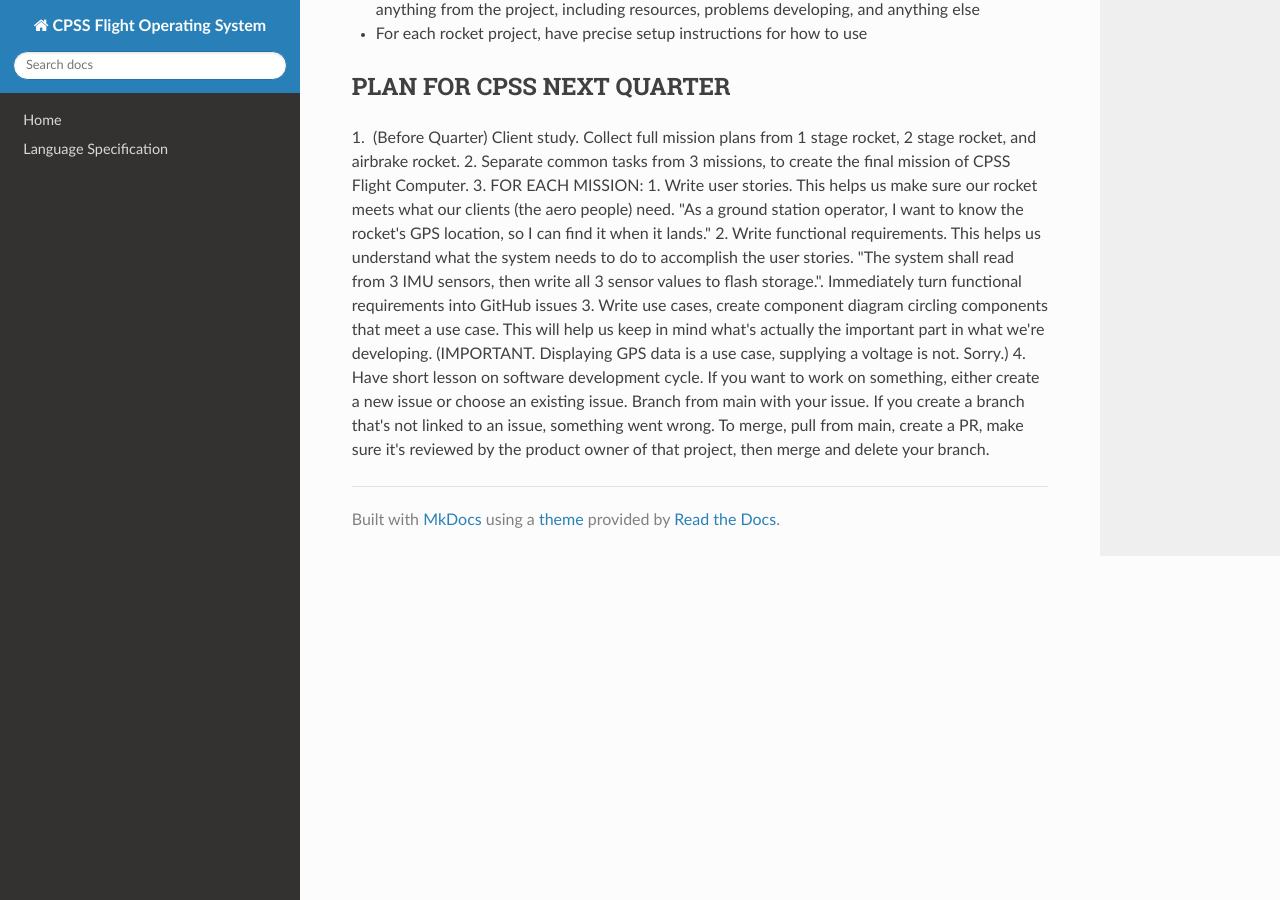
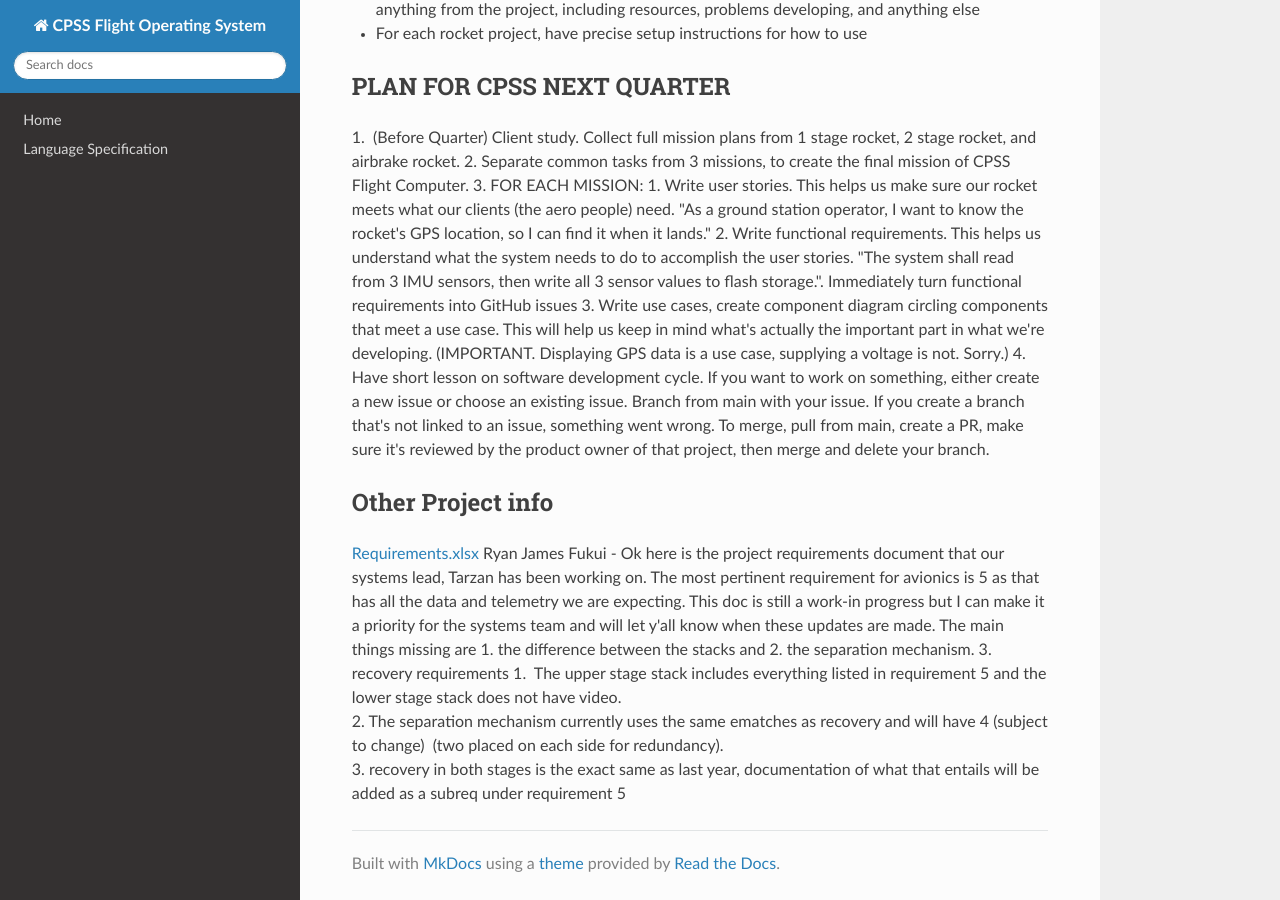
Before and after one commit to camwolff02/cpss-os-docs, an MkDocs documentation site: the page built from docs/requirements-engineering.md, in a window 1280 px wide and 900 px high, scrolled down 2726 px. Built offline with MkDocs 1.6.1, drawn with Linux system fonts in a browser that asks for light colours; nearby versions of some CDN libraries.

Commit message:
made changes

```diff
--- a/docs/requirements-engineering.md
+++ b/docs/requirements-engineering.md
@@ -87,3 +87,10 @@ Late February conference?
 	2. Write functional requirements. This helps us understand what the system needs to do to accomplish the user stories. "The system shall read from 3 IMU sensors, then write all 3 sensor values to flash storage.". Immediately turn functional requirements into GitHub issues
 	3. Write use cases, create component diagram circling components that meet a use case. This will help us keep in mind what's actually the important part in what we're developing. (IMPORTANT. Displaying GPS data is a use case, supplying a voltage is not. Sorry.)
 4. Have short lesson on software development cycle. If you want to work on something, either create a new issue or choose an existing issue. Branch from main with your issue. If you create a branch that's not linked to an issue, something went wrong. To merge, pull from main, create a PR, make sure it's reviewed by the product owner of that project, then merge and delete your branch.
+
+## Other Project info
+[Requirements.xlsx](https://cpslo.sharepoint.com/:x:/s/CalPolySpaceSystems/EYvOk4mcNM5IuLaI1rCtd-sBRekzS7ULWpzczZCWQ3wvFg?e=R9k6D9)
+Ryan James Fukui - Ok here is the project requirements document that our systems lead, Tarzan has been working on. The most pertinent requirement for avionics is 5 as that has all the data and telemetry we are expecting. This doc is still a work-in progress but I can make it a priority for the systems team and will let y'all know when these updates are made. The main things missing are 1. the difference between the stacks and 2. the separation mechanism. 3. recovery requirements
+1.  The upper stage stack includes everything listed in requirement 5 and the lower stage stack does not have video.
+2. The separation mechanism currently uses the same ematches as recovery and will have 4 (subject to change)  (two placed on each side for redundancy).
+3. recovery in both stages is the exact same as last year, documentation of what that entails will be added as a subreq under requirement 5
```
